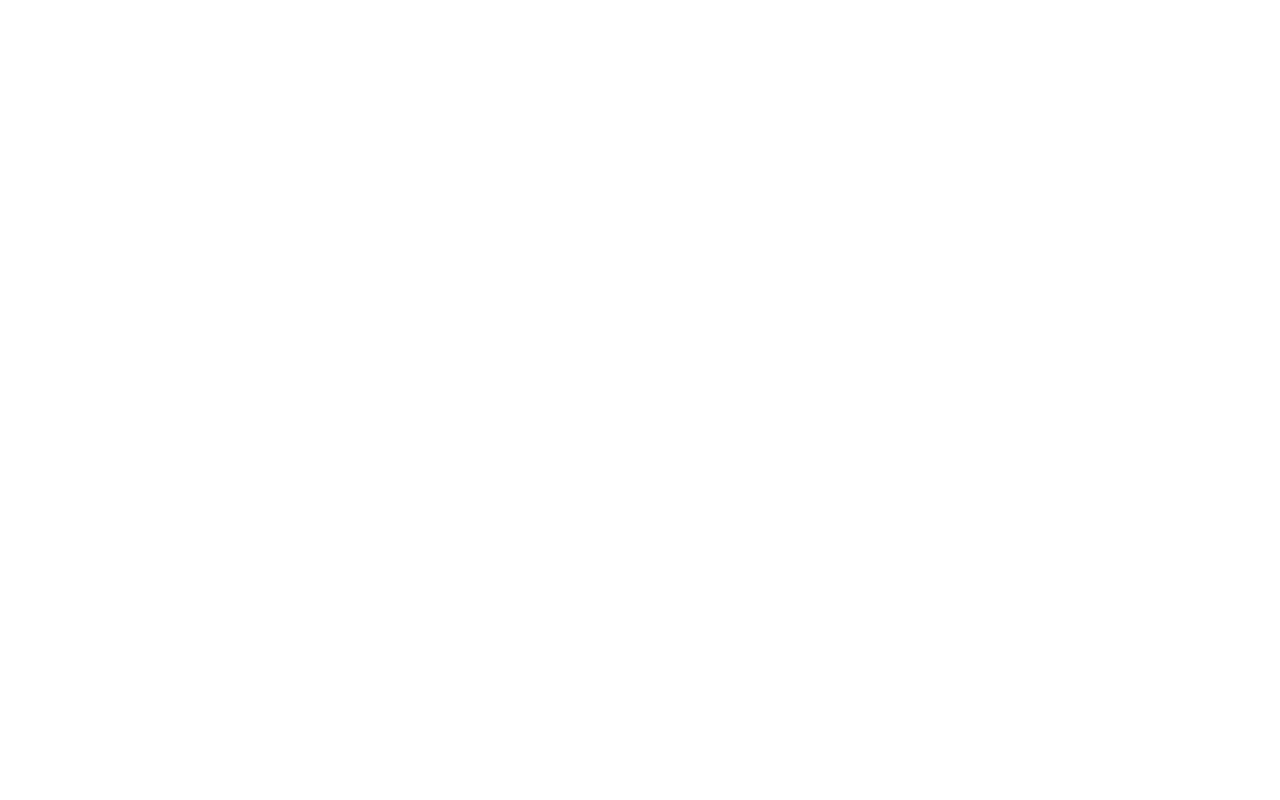
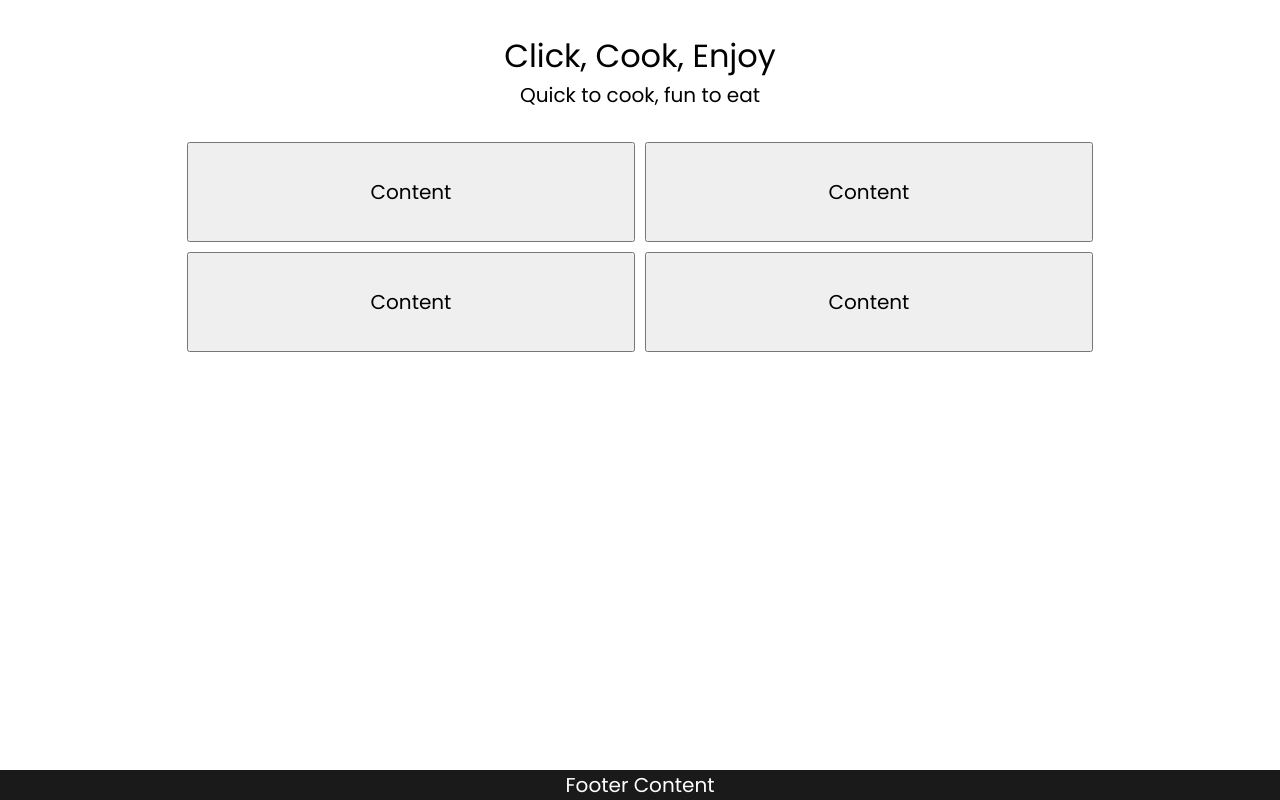
Before and after one commit to GeorgeZisis95/top-recipes, a website built with webpack: page src/template.html in a window 1280 px wide. Built offline with nearby package versions, Linux system fonts and the light colour scheme.

Commit message:
Create the main resp layout in CSS

```diff
--- a/src/styles.css
+++ b/src/styles.css
@@ -0,0 +1,61 @@
+@import url('https://fonts.googleapis.com/css2?family=Poppins:wght@300;400;500;700;900&display=swap');
+
+:root {
+    --pad: calc(12px + 1.5625vw);
+
+    --fs-base: calc(15px + 0.390625vw);
+    --fs-h1: 2rem;
+    --fs-h2: 1.5rem;
+    --fs-h3: 1.3rem;
+}
+
+* {
+    margin: 0;
+    padding: 0;
+    font: inherit;
+    box-sizing: border-box;
+    font-family: "Poppins", sans-serif;
+}
+
+body {
+    font-size: var(--fs-base);
+}
+
+header .container {
+    display: flex;
+    flex-direction: column;
+    align-items: center;
+
+    padding-block: var(--pad);
+}
+
+header .container h1 {
+    font-size: var(--fs-h1);
+}
+
+main .container {
+    display: grid;
+    grid-template-columns: repeat(auto-fit, minmax(250px, 35vw));
+    grid-auto-rows: minmax(100px, auto);
+    gap: 10px;
+    justify-content: center;
+}
+
+main .container .button {
+    display: flex;
+    justify-content: center;
+    align-items: center;
+}
+
+footer {
+    position: fixed;
+    bottom: 0;
+    width: 100%;
+    background-color: #1a1a1a;
+    color: #fff;
+}
+
+footer .container {
+    display: flex;
+    justify-content: center;
+}
--- a/src/template.html
+++ b/src/template.html
@@ -8,7 +8,25 @@
 </head>
 
 <body>
-
+    <header>
+        <div class="container">
+            <h1>Click, Cook, Enjoy</h1>
+            <p>Quick to cook, fun to eat</p>
+        </div>
+    </header>
+    <main>
+        <div class="container">
+            <button data-recipe="first"> Content </button>
+            <button data-recipe="second"> Content </button>
+            <button data-recipe="third"> Content </button>
+            <button data-recipe="fourth"> Content </button>
+        </div>
+    </main>
+    <footer>
+        <div class="container">
+            <p>Footer Content</p>
+        </div>
+    </footer>
 </body>
 
 </html>
```
